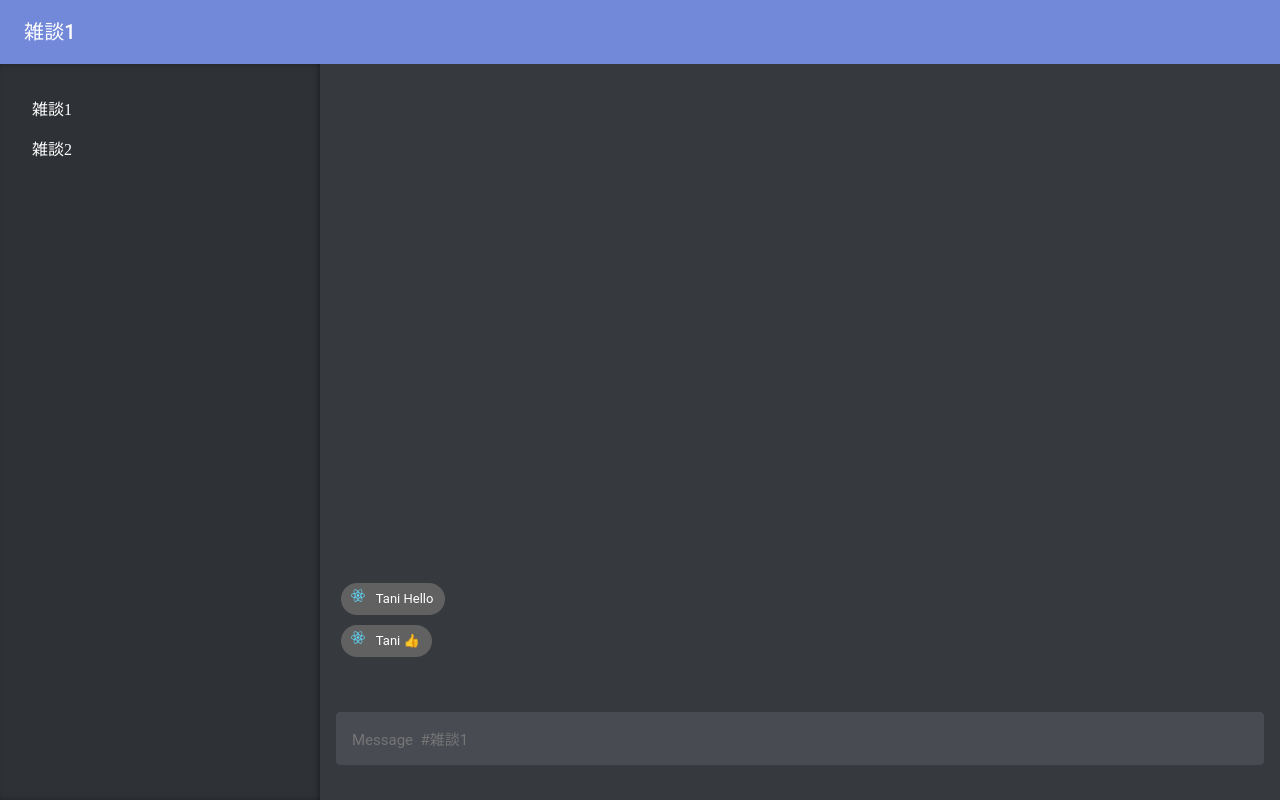
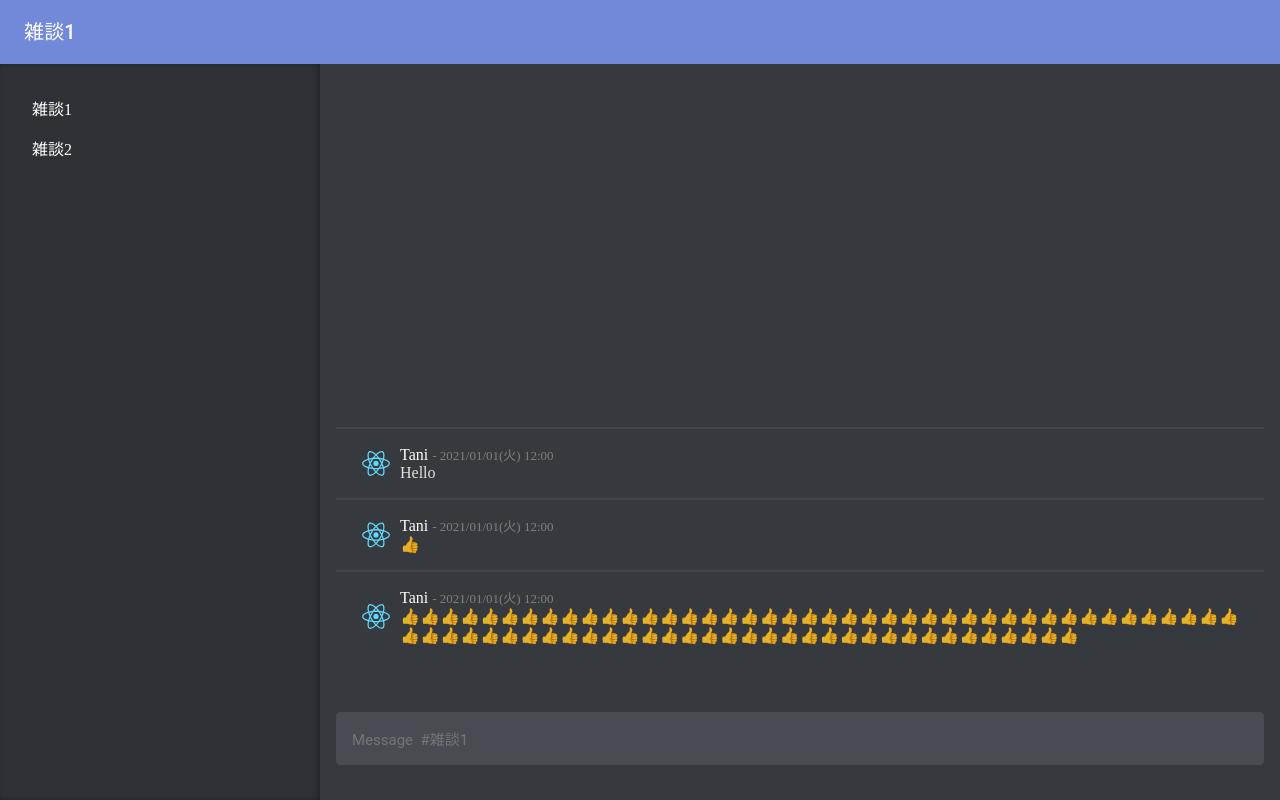
Before and after one commit to Cosmic-rare/c-app-v3, a React (Create React App) app: page / in a window 1280 px wide. Built offline with nearby package versions, Linux system fonts and the light colour scheme.

Commit message:
メッセージ欄を本家に似せた

```diff
--- a/src/components/App.css
+++ b/src/components/App.css
@@ -125,3 +125,23 @@
   }
 
 }
+
+
+.user-options {
+  position: absolute;
+  padding: 8px 16px 8px 16px;
+  left: 0;
+  bottom: 0;
+  width: 100%;
+  box-sizing: border-box;
+  background: #2a2c31;
+  list-style: none;
+}
+
+.user-logo {
+  width: 40px;
+}
+
+.messages-li {
+  opacity: 1; transition: opacity 500ms cubic-bezier(0.4, 0, 0.2, 1) 0ms;
+}
--- a/src/components/Dashboard.js
+++ b/src/components/Dashboard.js
@@ -7,7 +7,11 @@ import Header from "./Header"
 
 const Dashboard = (props) => {
   const topics = ["雑談1", "雑談2"]
-  const messages = [{ from: "Tani", msg: "Hello", id: 0 }, { from: "Tani", msg: "👍", id: 1 }]
+  const messages = [
+    { from: "Tani", msg: "Hello", id: 0, date: "2021/01/01(火) 12:00" },
+    { from: "Tani", msg: "👍", id: 1, date: "2021/01/01(火) 12:00" },
+    { from: "Tani", msg: "👍👍👍👍👍👍👍👍👍👍👍👍👍👍👍👍👍👍👍👍👍👍👍👍👍👍👍👍👍👍👍👍👍👍👍👍👍👍👍👍👍👍👍👍👍👍👍👍👍👍👍👍👍👍👍👍👍👍👍👍👍👍👍👍👍👍👍👍👍👍👍👍👍👍👍👍", id: 2, date: "2021/01/01(火) 12:00" }
+  ]
   const [activeTopic, changeActiveTopic] = useState(topics[0])
 
   const user = "eric#1234"
--- /dev/null
+++ b/src/components/Messages.css
@@ -0,0 +1,30 @@
+.user-icon {
+  width: 48px;
+}
+
+.message {
+  display: flex;
+  padding: 16px;
+  border-top: 2px solid #42454a;
+  border-top-width: 2px;
+  border-top-style: solid;
+  border-top-color: rgb(66, 69, 74);
+}
+
+.message-content {
+  flex: 1 1 auto;
+}
+
+.post-time {
+  color: gray;
+  font-size: 13px;
+  padding-left: 4px;
+}
+
+.user-name {
+  color: white;
+}
+
+.message-msg {
+  color: rgba(255, 255, 255, 0.85);
+}
--- a/src/components/Messages.js
+++ b/src/components/Messages.js
@@ -1,24 +1,32 @@
-import React from "react"
+import React from "react";
 import logo from "../logo.svg"
+import "./Messages.css"
 
 import { Chip, Icon } from "@material-ui/core"
 
 const Messages = (props) => {
-  const { messages } = props
+  const { messages } = props;
 
   return (
     <div className="messages-container">
-
       {messages.map((message) => {
         return (
           <div className="message" key={message.id}>
-            <Chip avatar={<Icon><img src={logo} /></Icon>} label={message.from + " " + message.msg} />
+            <img src={logo} className="user-icon" />
+            <div className="message-content">
+              <p>
+                <span className="user-name">{message.from}</span>
+                <span className="post-time">{"- " + message.date}</span>
+              </p>
+              <div className="message-msg">
+                {message.msg}
+              </div>
+            </div>
           </div>
-        )
+        );
       })}
+    </div>
+  );
+};
 
-    </div>
-  )
-}
-
-export default Messages
+export default Messages;
--- a/src/components/Topics.js
+++ b/src/components/Topics.js
@@ -1,4 +1,5 @@
 import React from "react"
+import logo from "../logo.svg"
 
 import List from "@material-ui/core/List"
 import ListItem from "@material-ui/core/ListItem"
```
